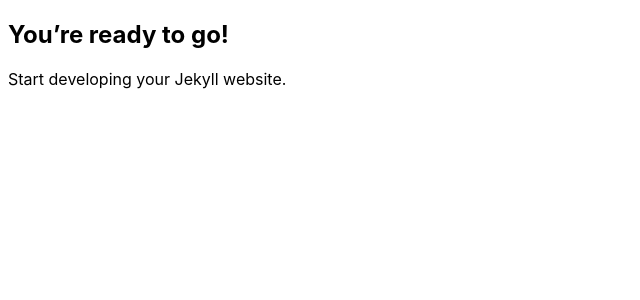
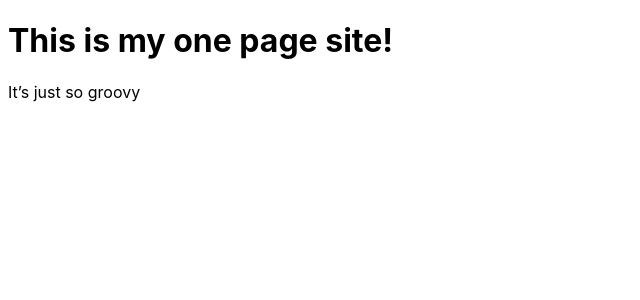
Before and after one commit to ajlee/ajlee.github.io, a Jekyll site: the page built from index.md, in a window 1280 px wide. Shown: the top 300 px of the page, without its empty margins (0-640 px from the left). Built offline with Jekyll 4.4.1, drawn with Linux system fonts in a browser that asks for light colours.

Commit message:
installed pico css

```diff
--- a/_sass/base.scss
+++ b/_sass/base.scss
@@ -1,3 +1,5 @@
+@use "../node_modules/@picocss/pico/scss/pico";
+
 $backgroundColor: #ffffff;
 $bodyColor: #000000;
 $bodyFont: -apple-system,BlinkMacSystemFont,"Segoe UI",Helvetica,Arial,sans-serif,"Apple Color Emoji","Segoe UI Emoji","Segoe UI Symbol";
--- a/index.md
+++ b/index.md
@@ -1,8 +1,8 @@
 ---
 layout: default
-title: "Happy Jekylling!"
+title: "My One Page Website"
 ---
 
-## You're ready to go!
+# This is my one page site!
 
-Start developing your Jekyll website.
+It's just so groovy
--- /dev/null
+++ b/package.json
@@ -0,0 +1,5 @@
+{
+  "dependencies": {
+    "@picocss/pico": "^2.1.1"
+  }
+}
```
Also changed, not shown: 6 other files.
